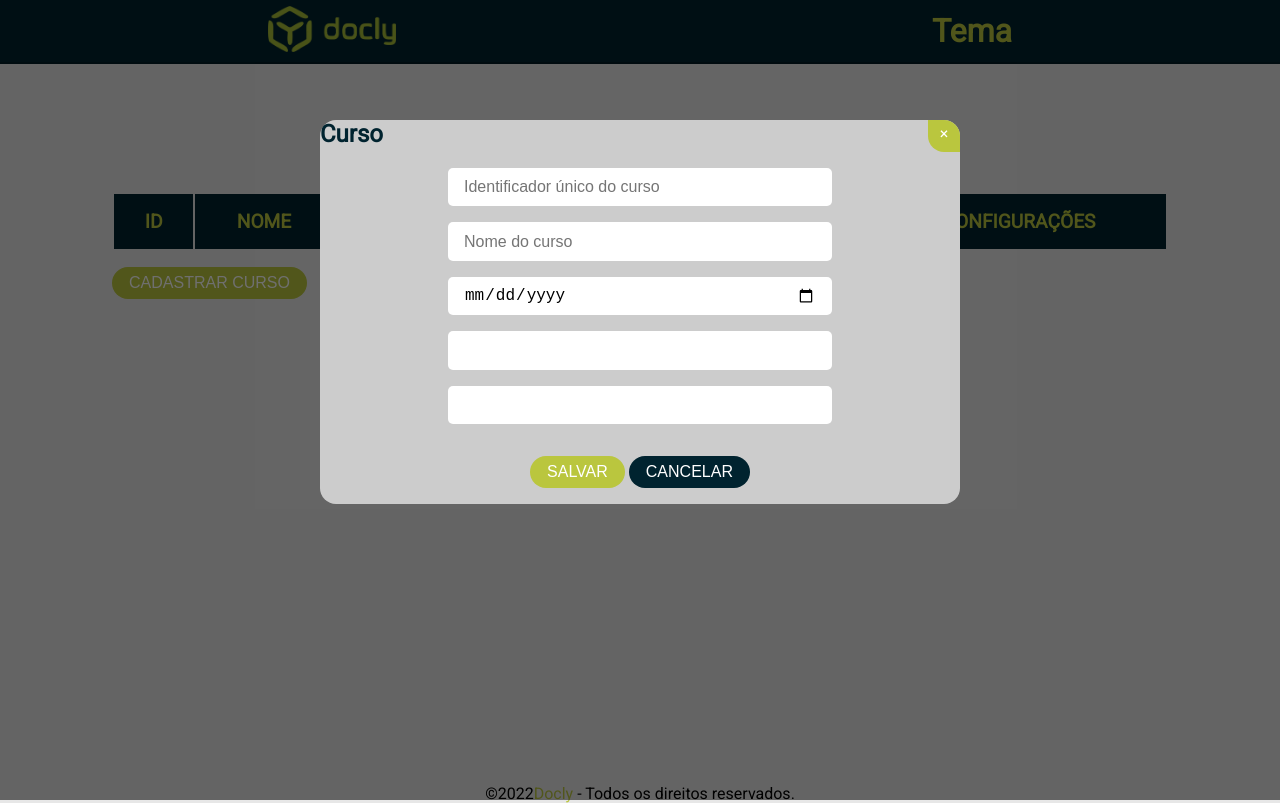
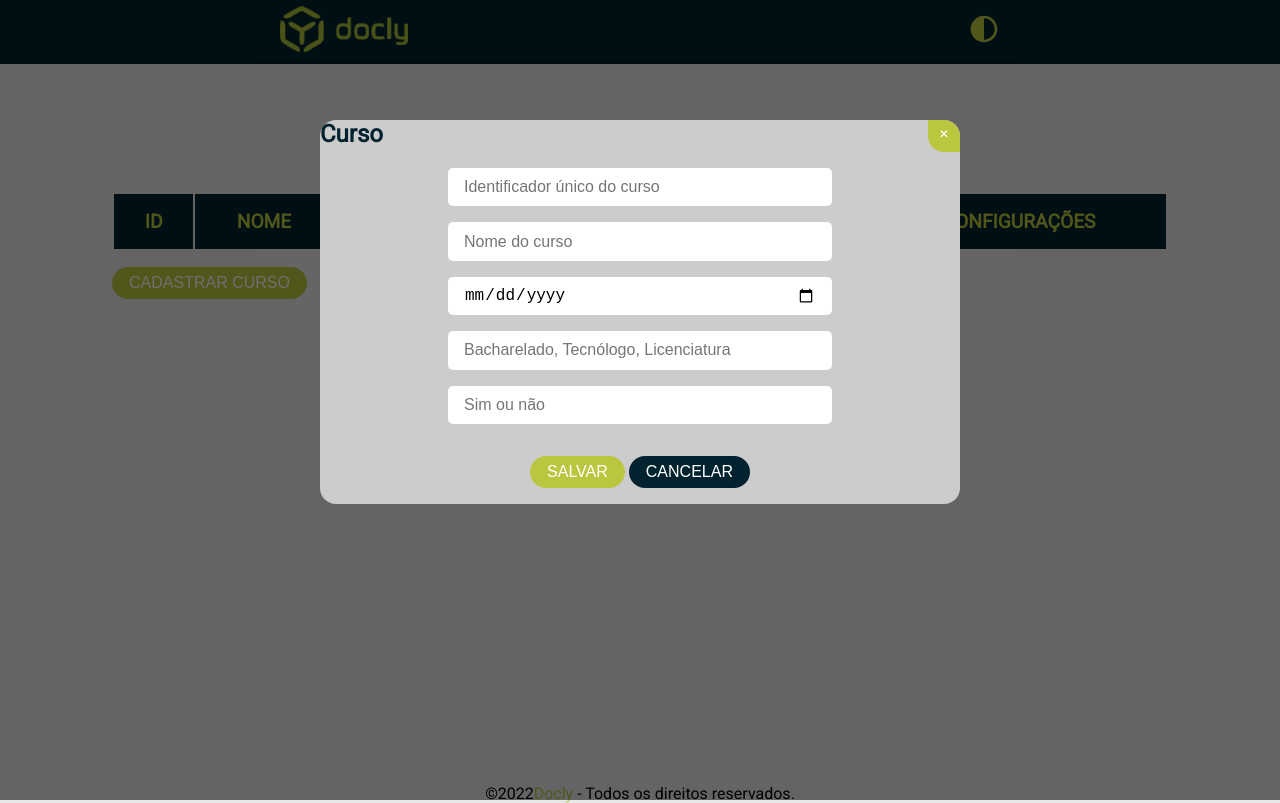
Before and after one commit to Beatrizsf03/testes-estagio-docly, a plain HTML site: page teste2/index.html in a window 1280 px wide. Both pictures are taken after a click on the button "CADASTRAR CURSO". Drawn offline with Linux system fonts and the light colour scheme.

Commit message:
icon tema

```diff
--- a/teste2/CSS/style.css
+++ b/teste2/CSS/style.css
@@ -30,12 +30,12 @@ input[type="checkbox"]{
     display: none;
 }
 
-#change-tema {
-    font-size: 2rem;
-    font-weight: 600;
-    user-select: none;
+#change-tema img{
+    width: 2rem;
     cursor: pointer;
 }
+
+
 
 .dark,
 .dark .header-crud {
--- a/teste2/index.html
+++ b/teste2/index.html
@@ -16,7 +16,7 @@
         </div>
         <div>
             <input type="checkbox" name="change-tema" id="change-tema"/>
-            <label for="change-tema" id="change-tema">Tema</label>
+            <label for="change-tema" id="change-tema"><img src="./assets/darkLightIcon.svg" alt="icon tema"></label>
           </div>
     </header>
     <main>
@@ -47,8 +47,8 @@
                     <input type="text" id="id" data-index="new" class="campo" placeholder="Identificador único do curso" required>
                     <input type="text" id="name" class="campo" placeholder="Nome do curso" required>
                     <input type="date" id="data" class="campo" required>
-                    <input type="text" id="tipo" class="campo" required>
-                    <input type="text" id="ead" class="campo" required>
+                    <input type="text" id="tipo" class="campo" placeholder="Bacharelado, Tecnólogo, Licenciatura" required>
+                    <input type="text" id="ead" class="campo" placeholder="Sim ou não" required>
                 </form>
 
                 <footer class="footer-modal">
```
Also changed, not shown: teste2/assets/darkLightIcon.svg (added).
